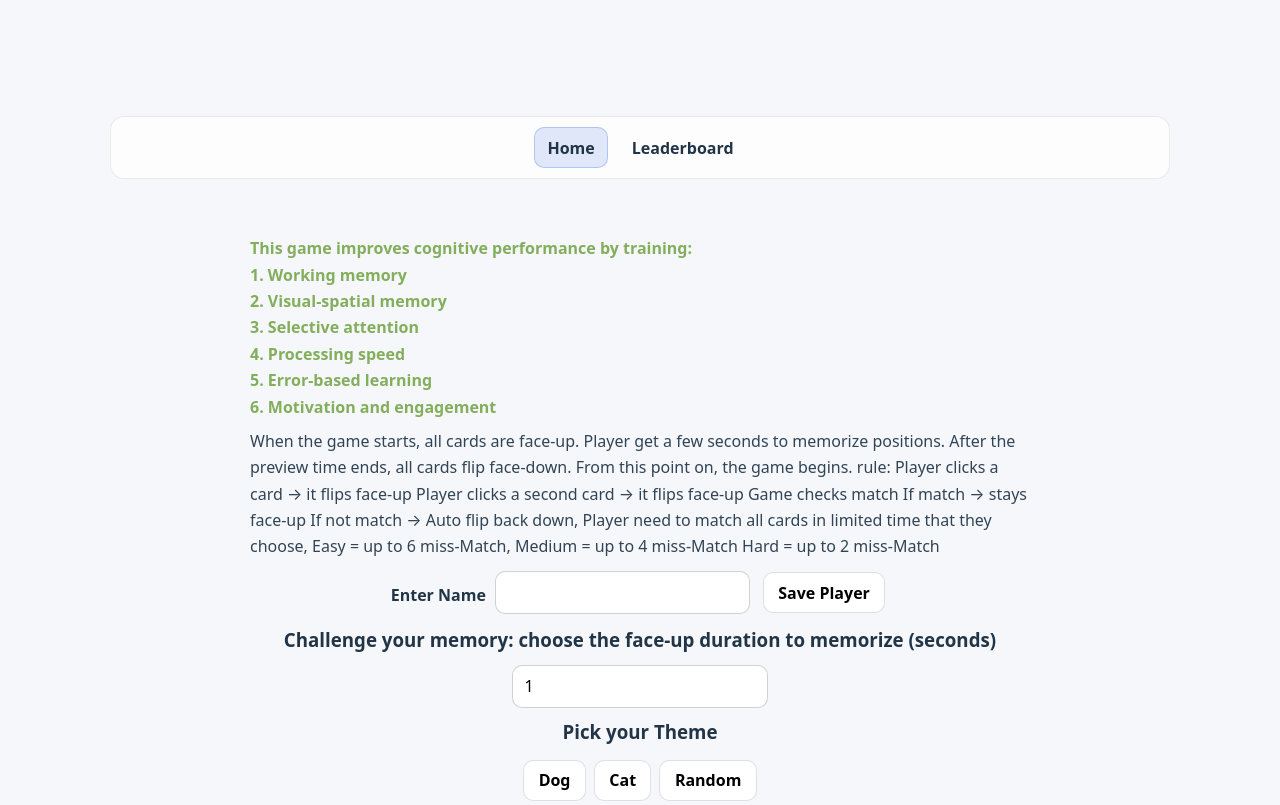
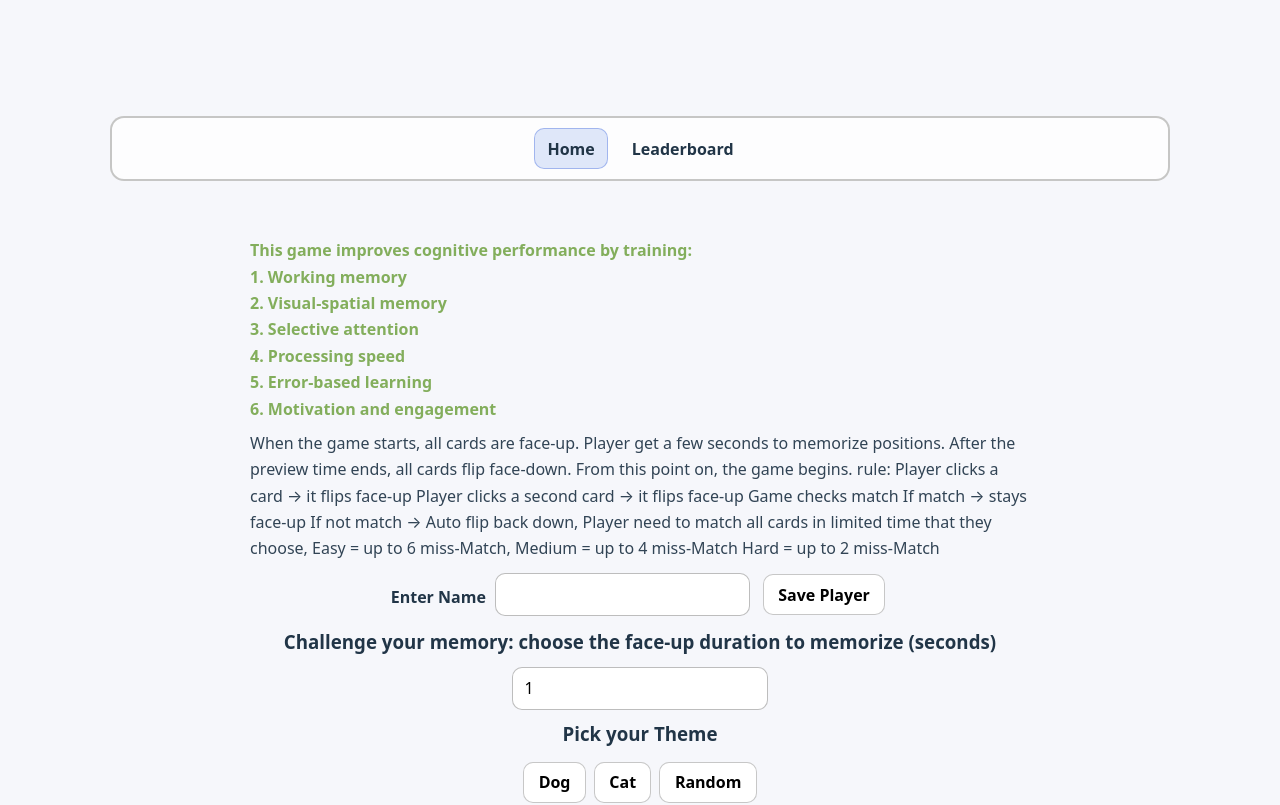
Before and after one commit to mah-davarfa/major-project-3-memory-game, a React (Vite) app: page / in a window 1280 px wide. Shown: the top 805 px of the page. Built offline with nearby package versions, Linux system fonts and the light colour scheme.

Commit message:
css border adjusted

```diff
--- a/src/App.css
+++ b/src/App.css
@@ -67,7 +67,7 @@ nav {
   margin-top: 6rem;
 
   background: rgba(255, 255, 255, 0.75);
-  border: 1px solid rgba(0, 0, 0, 0.08);
+  border: 2px solid rgba(95, 95, 89, 0.35);
   border-radius: 14px;
   backdrop-filter: blur(6px);
 }
@@ -87,7 +87,7 @@ nav a:hover {
 
 nav a[aria-current="page"] {
   background: rgba(43, 91, 215, 0.14);
-  border: 1px solid rgba(43, 91, 215, 0.25);
+  border: 1px solid rgba(43, 91, 215, 0.35);
 }
 
 /* =========================
@@ -230,7 +230,7 @@ th {
 @media (prefers-color-scheme: dark) {
   nav {
     background: rgba(21, 26, 34, 0.75);
-    border-color: rgba(255, 255, 255, 0.12);
+    border-color: rgba(255, 255, 255, 0.35);
   }
 
   nav a:hover {
--- a/src/index.css
+++ b/src/index.css
@@ -53,7 +53,7 @@ p {
 
 button {
   border-radius: 10px;
-  border: 1px solid rgba(0, 0, 0, 0.12);
+  border: 1px solid rgba(0, 0, 0, 0.22);
   padding: 0.55rem 0.9rem;
   font-size: 1rem;
   font-weight: 600;
@@ -77,7 +77,7 @@ button:disabled {
 input, select {
   padding: 0.55rem 0.7rem;
   border-radius: 10px;
-  border: 1px solid rgba(0, 0, 0, 0.18);
+  border: 1px solid rgba(0, 0, 0, 0.26);
   font: inherit;
   background: #fff;
   margin: .05rem;
@@ -111,7 +111,7 @@ input:focus, select:focus {
 
   input, select {
     background-color: #151a22;
-    border-color: rgba(255, 255, 255, 0.16);
+    border-color: rgba(255, 255, 255, 0.20);
     color: rgba(255, 255, 255, 0.92);
   }
 }
```
